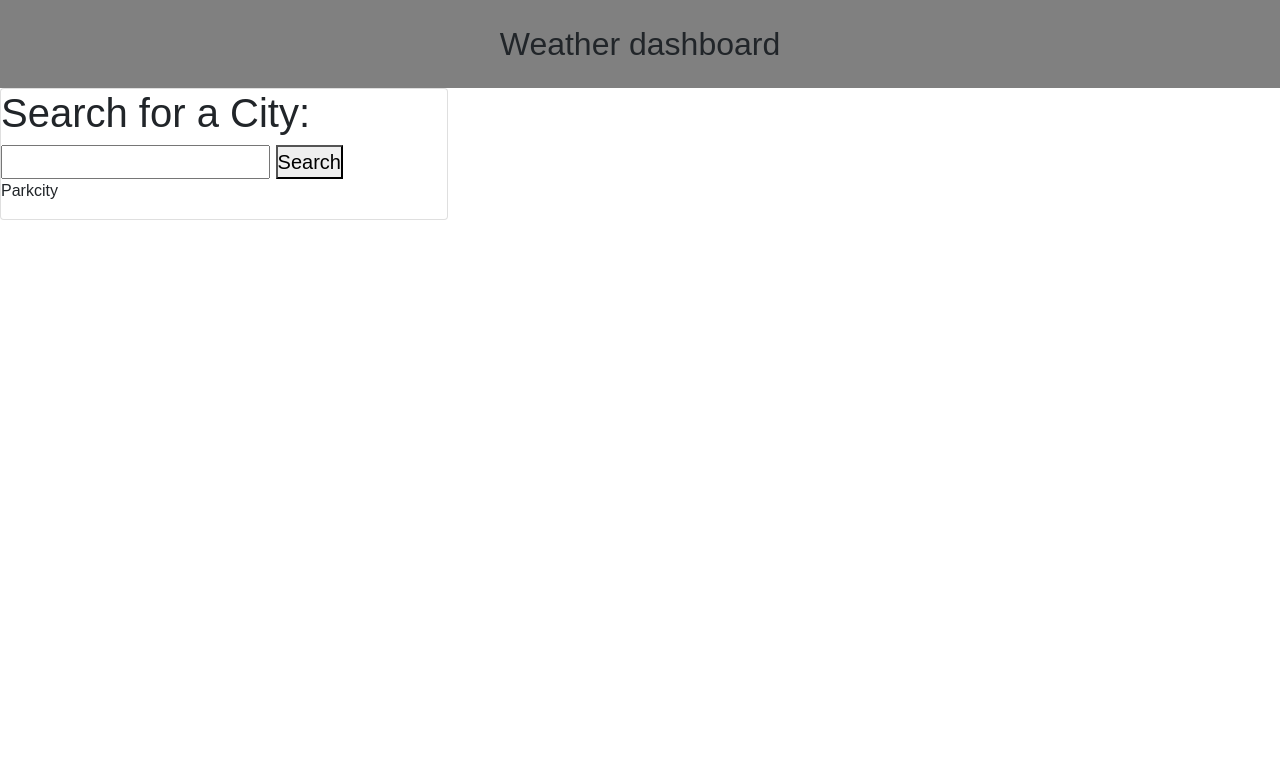
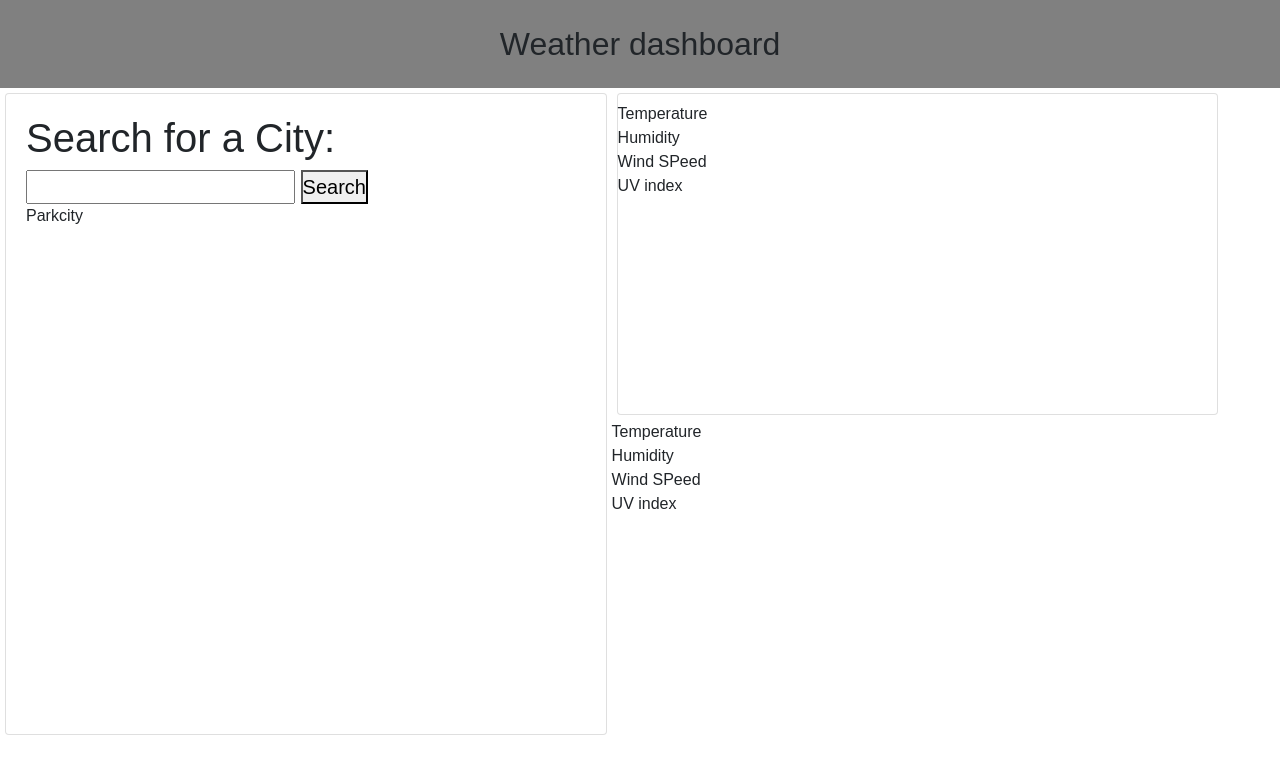
Before and after one commit to Feroj2001/weatherDashboard, a plain HTML site: page index.html in a window 1280 px wide. Drawn offline with nearby package versions, Linux system fonts and the light colour scheme.

Commit message:
making changes on my previous code and added forecast

```diff
--- a/index.css
+++ b/index.css
@@ -1,4 +1,7 @@
+/* header container */
+
 * {
+    box-sizing: border-box;
     padding: 0;
     margin: 0;
     font-family: Arial, Helvetica, sans-serif;
@@ -12,15 +15,19 @@
     font-size: 2em;
 }
 
+/* search for city container */
 .card {
-    width: 35%;
+    width: 47%;
+    float: left;
+    padding: 0;
+    margin: 5px;
+}
+
+.card-body {
+    height: 80vh;
 
 }
 
-.card-body {
-    padding: 0;
+.result-card {
+    height: 40vh;
 }
-
-input[type="submit"] {
-    font-family: fontAwesome;
-}
--- a/index.html
+++ b/index.html
@@ -13,17 +13,79 @@
     </div>
 
     <div class="card">
-
         <div class="card-body">
           <blockquote class="blockquote mb-0">
             <h1>Search for a City:</h1>
             <input type="sybmit" class="search">
-            <button id="search">Search</button>
+            <button id="searchButton" class="search">Search</button>
           </blockquote>
           <div id="searchResults" class="locationList">
             <p>Parkcity</p>
           </div>
         </div>
       </div>
+    <div class="card">
+        <div class="result-card">
+
+            <h1 class="city-name" id="topHeader"></h1>
+            <div>
+                Temperature
+            </div>
+            <div>
+                Humidity
+            </div>
+            <div>
+                Wind SPeed
+            </div>
+            <div>
+                UV index
+            </div>
+
+          </div>
+        </div>
+    <div class="forecast-card">
+        <div class="dayForecast-card">
+
+            <h1 class="city-name" id="topHeader"></h1>
+            <div>
+                Temperature
+            </div>
+            <div>
+                Humidity
+            </div>
+            <div>
+                Wind SPeed
+            </div>
+            <div>
+                UV index
+            </div>
+
+          </div>
+        </div>
+
+
+
+
+
+
+
+
+    <!-- <div class="result-card">
+        <h1 class="city-name" id="topHeader">
+
+        </h1>
+        <div>
+            Temperature
+        </div>
+        <div>
+            Humidity
+        </div>
+        <div>
+            Wind SPeed
+        </div>
+        <div>
+            UV index
+        </div>
+      </div> -->
 </body>
 </html>
```
